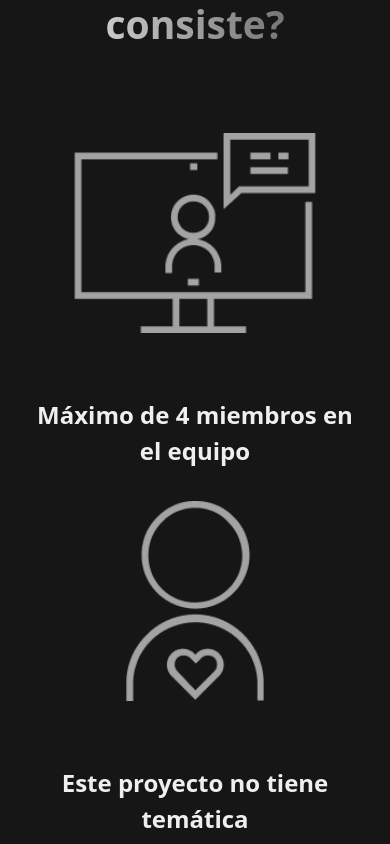
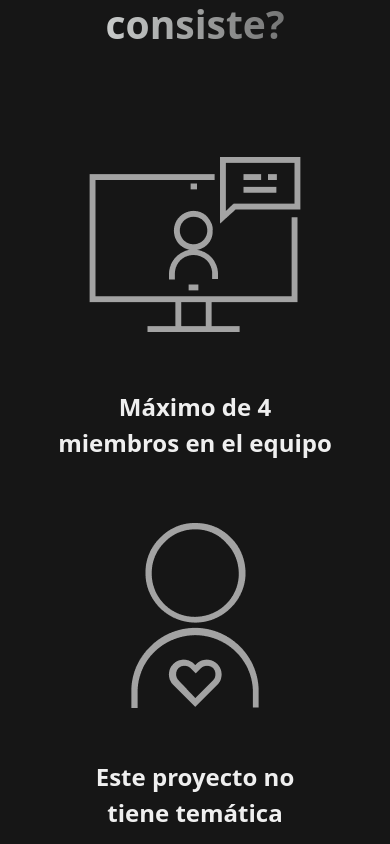
Before and after one commit to afordigital/hackaton-del-dev, a React (Vite) app: page / in a window 390 px wide. Shown: the part 940-1784 px from the top of the page. Built offline with nearby package versions, Linux system fonts and the light colour scheme.

Commit message:
refactor(rule): ♻️ improve the responsive design of rule section

```diff
--- a/src/components/common/Rule.tsx
+++ b/src/components/common/Rule.tsx
@@ -6,13 +6,16 @@ type RuleProps = {
 
 export const Rule = ({ id, alt, description }: RuleProps) => {
   return (
-    <div className="flex flex-col items-center gap-[64px]">
-      <img loading="lazy"
+    <div className="grid place-items-center gap-2">
+      <img
+        loading="lazy"
         src={`/images/rules/rule_${id}.png`}
         alt={alt}
-        className="object-contain h-[200px] w-[300px]"
+        className=""
       />
-      <p className="text-center font-bold text-[24px]">{description}</p>
+      <p className="text-center font-bold text-[24px] text-balance">
+        {description}
+      </p>
     </div>
   )
 }
--- a/src/index.css
+++ b/src/index.css
@@ -19,6 +19,18 @@ li[data-sonner-toast][data-type='error'] svg {
   gap: 1rem;
   grid-auto-rows: 22rem;
   grid-template-columns: repeat(auto-fill, minmax(250px, 1fr));
+}
+
+@media screen and (max-width: 664.99px) {
+  .layout-responsive {
+    grid-template-columns: 1fr;
+  }
+}
+
+@media screen and (min-width: 665px) and (max-width: 1200px) {
+  .layout-responsive {
+    grid-template-columns: 1fr 1fr;
+  }
 }
 
 .text-fluid-title {
```
